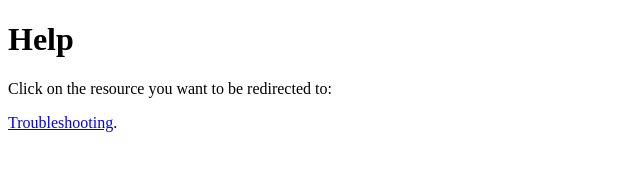
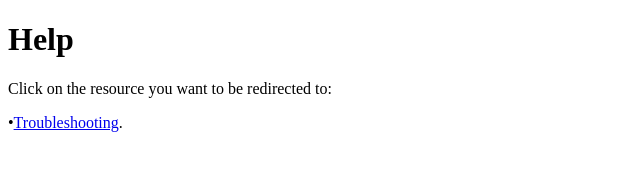
Before and after one commit to Hunter-was/Redirect.help, a plain HTML site: page index.html in a window 1280 px wide. Shown: the full height of the page, 0-640 px from the left. Drawn offline with Linux system fonts and the light colour scheme.

Commit message:
Update index.html

```diff
--- a/index.html
+++ b/index.html
@@ -7,6 +7,6 @@
 <body>
   <h1>Help</h1>
   <p>Click on the resource you want to be redirected to:</p>
-<p><a href="https://drive.google.com/file/d/1RPhIeXI9WG5mo2qS_vMPA92wOQX2VXn-/view?usp=sharing" target="_blank">Troubleshooting</a>.</p>
+<p>    •<a href="https://drive.google.com/file/d/1RPhIeXI9WG5mo2qS_vMPA92wOQX2VXn-/view?usp=sharing" target="_blank">Troubleshooting</a>.</p>
 </body>
 </html>
```
